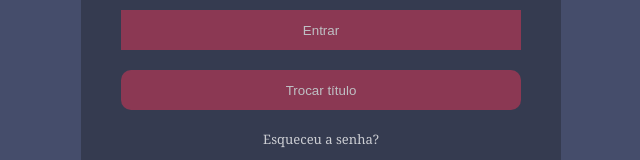
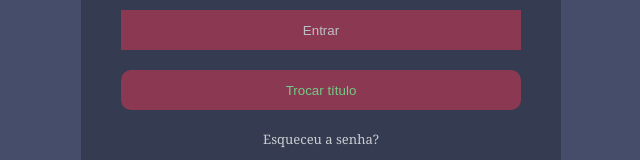
Before and after one commit to vi-lcandido/oidevs, a React (Create React App) app in the folder curso-formacao/react_1/exercicio2/login-page/: page / in a window 1280 px wide. Shown: the part 455-615 px from the top of the page, without its empty margins (319-959 px from the left). Built offline with nearby package versions, Linux system fonts and the light colour scheme; the HTML template or start-up script is replaced by a standard one.

Commit message:
add color as parameter in button

```diff
--- a/curso-formacao/react_1/exercicio2/login-page/src/view/components/Button/index.js
+++ b/curso-formacao/react_1/exercicio2/login-page/src/view/components/Button/index.js
@@ -1,12 +1,12 @@
 import "./style.css";
 import ProtoTypes from "prop-types";
 
-const Button = ({ borderRadius, text, aoClicar }) => {
+const Button = ({ borderRadius, color, text, aoClicar }) => {
   return (
     <button
       onClick={aoClicar}
       className="login-button"
-      style={{ borderRadius }}
+      style={{ borderRadius, color }}
     >
       {text}
     </button>
@@ -21,6 +21,7 @@ Button.propTypes = {
 
 Button.defaultProps = {
   borderRadius: "0px",
+  color: "#e1e1e1",
 };
 
 export default Button;
--- a/curso-formacao/react_1/exercicio2/login-page/src/view/components/Button/style.css
+++ b/curso-formacao/react_1/exercicio2/login-page/src/view/components/Button/style.css
@@ -1,6 +1,5 @@
 .login-button {
   background-color: #a13854;
-  color: #e1e1e1;
   border: none;
   margin: 10px 0;
   height: 40px;
--- a/curso-formacao/react_1/exercicio2/login-page/src/view/login/login_page.js
+++ b/curso-formacao/react_1/exercicio2/login-page/src/view/login/login_page.js
@@ -12,6 +12,9 @@ const LoginPage = () => {
   const mudarTitulo = () => {
     setTitle("Sucesso")
   }
+  const tituloInicial = () => {
+    setTitle(title)
+  }
 
   function vaParaHome() {
     navigate("/home");
@@ -24,7 +27,7 @@ const LoginPage = () => {
         <Input label="Usuário" inputtype="email" />
         <Input label="Senha" inputtype="password" />
         <Button text="Entrar" aoClicar={vaParaHome} />
-        <Button text="Trocar título" aoClicar={mudarTitulo} borderRadius="10px"/>
+        <Button text="Trocar título" aoClicar={mudarTitulo} color="#82ee90" borderRadius="10px"/>
         <Link text="Esqueceu a senha?" link="https://www.google.com.br" />
       </section>
     </div>
```
